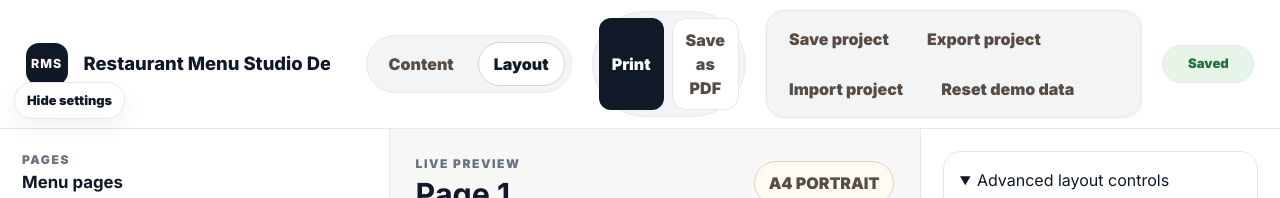
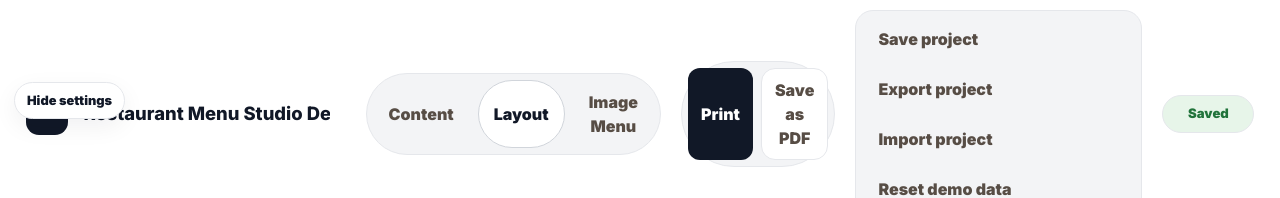
Before and after one commit to sheeeenson/print_menu, a React (Vite) app: page / in a window 1280 px wide. Shown: the top 198 px of the page. Built offline with nearby package versions, Linux system fonts and the light colour scheme.

Commit message:
Add image menu navigation tab

```diff
--- a/src/components/MainNavigation.jsx
+++ b/src/components/MainNavigation.jsx
@@ -7,6 +7,7 @@ export function MainNavigation({ snapshot, actions }) {
   const importInputRef = useRef(null);
   const saveStatusClass = saveStatus === 'Unsaved' || saveStatus === 'Saving' ? 'unsaved' : saveStatus.startsWith('Could not import') ? 'error' : 'saved';
   const isLayout = project.selectedSection === APP_SECTIONS.LAYOUT_PRINT;
+  const isImageMenu = project.selectedSection === APP_SECTIONS.IMAGE_MENU;
 
   const handleImportClick = () => {
     importInputRef.current?.click();
@@ -65,6 +66,13 @@ export function MainNavigation({ snapshot, actions }) {
         >
           Layout
         </button>
+        <button
+          className={isImageMenu ? 'active' : ''}
+          type="button"
+          onClick={() => actions.setSection(APP_SECTIONS.IMAGE_MENU)}
+        >
+          Image Menu
+        </button>
       </div>
       {isLayout ? (
         <div className="print-top-actions" aria-label="Print actions">
```
